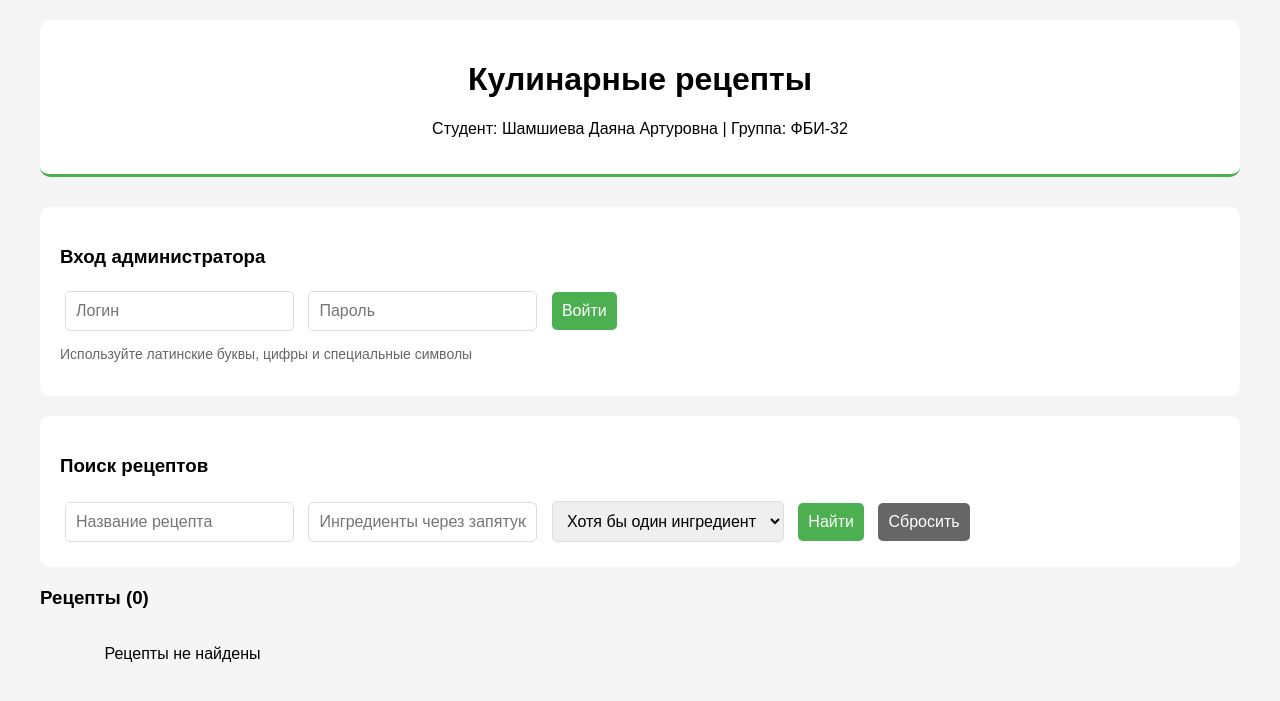
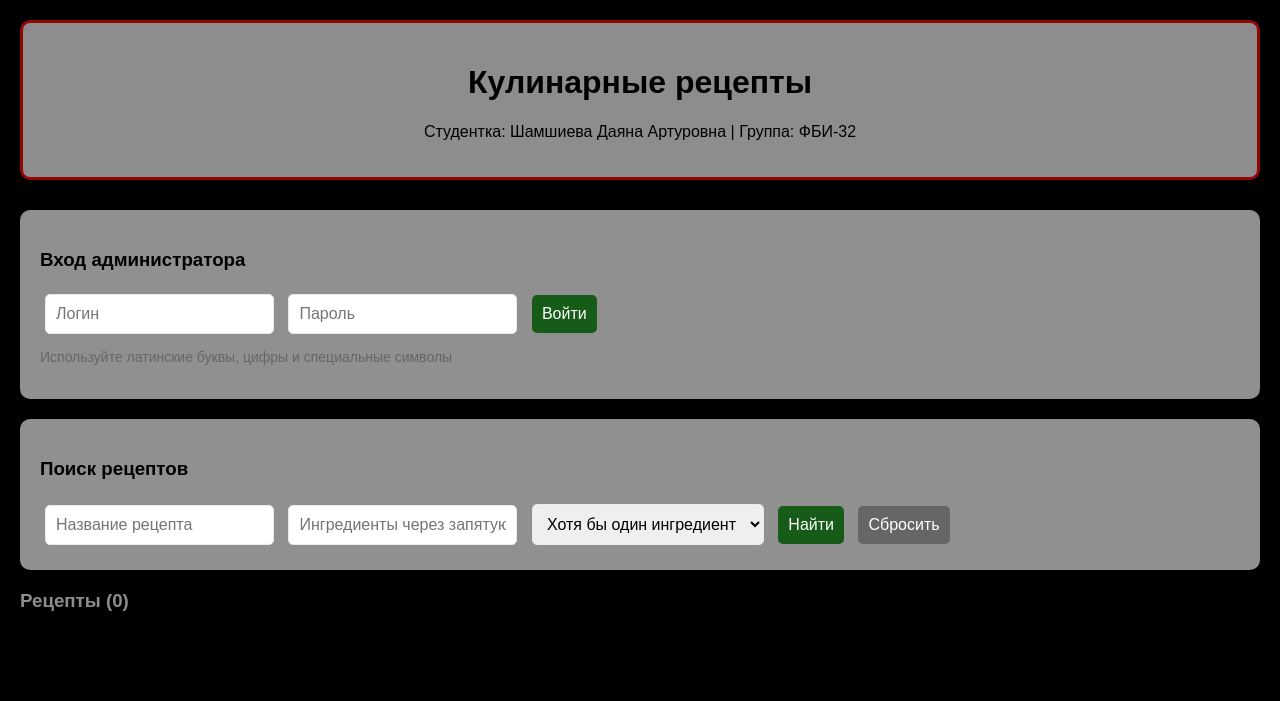
Before and after one commit to grufid/web-back-labs, a Flask app: page /rgz/ in a window 1280 px wide. Shown: the top 701 px of the page. Run offline with Flask 3, Linux system fonts and the light colour scheme; data that the repository does not hold is empty; some libraries are stand-ins or nearby versions.

Commit message:
Стили

```diff
--- a/templates/rgz/index.html
+++ b/templates/rgz/index.html
@@ -5,29 +5,29 @@
     <meta name="viewport" content="width=device-width, initial-scale=1.0">
     <title>Кулинарные рецепты</title>
     <style>
-        body { font-family: Arial, sans-serif; max-width: 1200px; margin: 0 auto; padding: 20px; background: #f5f5f5; }
-        header { text-align: center; margin-bottom: 30px; padding: 20px; background: white; border-radius: 10px; border-bottom: 3px solid #4CAF50; }
-        .section { background: white; padding: 20px; margin-bottom: 20px; border-radius: 10px; }
-        input, select, button { padding: 10px; margin: 5px; border: 1px solid #ddd; border-radius: 5px; font-size: 16px; }
-        button { background: #4CAF50; color: white; border: none; cursor: pointer; }
-        button:hover { background: #45a049; }
-        .recipes { display: grid; grid-template-columns: repeat(auto-fill, minmax(250px, 1fr)); gap: 20px; margin-top: 20px; }
+        body { font-family: Arial, sans-serif; max-width: 100%; margin: 0 auto; padding: 20px; background: #000000; }
+        header { text-align: center; margin-bottom: 30px; padding: 20px; background: rgb(141, 141, 141); border-radius: 10px; border: 3px solid #920606; }
+        .section { background: rgb(144, 144, 144); padding: 20px; margin-bottom: 20px; border-radius: 10px; }
+        input, select, button { padding: 10px; margin: 5px; border: 1px solid #ece9e9; border-radius: 5px; font-size: 16px; }
+        button { background: #165b18; color: white; border: none; cursor: pointer; }
+        button:hover { background: #79e17e; color: black;}
+        .recipes { display: grid; grid-template-columns: repeat(auto-fill, minmax(350px, 1fr)); gap: 20px; margin-top: 20px; }
         .recipe { background: white; border-radius: 10px; overflow: hidden; cursor: pointer; box-shadow: 0 2px 10px rgba(0,0,0,0.1); }
         .recipe:hover { transform: translateY(-5px); }
-        .recipe-image { width: 100%; height: 180px; object-fit: cover; border-bottom: 1px solid #eee; }
+        .recipe-image { width: 100%; height: 250px; object-fit: cover; border-bottom: 1px solid #ffffff; }
         .recipe-content { padding: 15px; }
-        .recipe-title { margin: 0 0 10px 0; font-size: 18px; font-weight: bold; }
-        .modal { display: none; position: fixed; top: 0; left: 0; width: 100%; height: 100%; background: rgba(0,0,0,0.5); z-index: 1000; }
+        .recipe-title { margin: 0 0 10px 0; font-size: 20px; font-weight: bold; }
+        .modal { display: none; position: fixed; top: 0; left: 0; width: 100%; height: 100%; background: rgba(0, 0, 0, 0.5); z-index: 1000; }
         .modal-content { background: white; margin: 50px auto; padding: 25px; max-width: 700px; max-height: 80vh; overflow-y: auto; border-radius: 10px; }
-        .close { float: right; font-size: 28px; cursor: pointer; color: #666; }
-        .error-input { border-color: #f44336 !important; background: #ffebee; }
-        .delete-account-btn { background: #ff9800 !important; margin-left: 10px; }
+        .close { float: right; font-size: 28px; cursor: pointer; color: #767575; }
+        .error-input { border-color: #9a0e04 !important; background: #ffebee; }
+        .delete-account-btn { background: #540707 !important; margin-left: 10px; }
     </style>
 </head>
 <body>
     <header>
         <h1>Кулинарные рецепты</h1>
-        <p>Студент: Шамшиева Даяна Артуровна | Группа: ФБИ-32</p>
+        <p>Студентка: Шамшиева Даяна Артуровна | Группа: ФБИ-32</p>
     </header>
 
     <div class="section" id="auth">
@@ -59,7 +59,7 @@
         <button onclick="resetSearch()" style="background: #666;">Сбросить</button>
     </div>
 
-    <h3>Рецепты (<span id="recipe-count">0</span>)</h3>
+    <h3 style="color:rgb(141, 141, 141)">Рецепты (<span id="recipe-count">0</span>)</h3>
     <div class="recipes" id="recipes-container"></div>
 
     <div class="modal" id="recipe-modal">
@@ -88,7 +88,7 @@
             <h3>Удаление аккаунта</h3>
             <p>Для подтверждения удаления аккаунта введите пароль:</p>
             <input type="password" id="confirm-password" placeholder="Пароль" style="width:100%; margin:10px 0;">
-            <button onclick="deleteAccount()" style="width:100%; background: #f44336;">Подтвердить удаление аккаунта</button>
+            <button onclick="deleteAccount()" style="width:100%; background: #910f06;">Подтвердить удаление аккаунта</button>
             <p style="color: #666; font-size: 14px; margin-top: 10px;">Внимание! Это действие необратимо.</p>
         </div>
     </div>
@@ -226,8 +226,8 @@
                         <p><strong>Ингредиенты:</strong> ${r.ingredients.slice(0,3).join(', ')}${r.ingredients.length>3?'...':''}</p>
                         ${isAdmin ? `
                             <div style="display:flex;gap:10px;margin-top:10px;">
-                                <button onclick="event.stopPropagation();editRecipe(${r.id})" style="background:#2196F3;color:white;border:none;padding:8px;border-radius:5px;">Ред.</button>
-                                <button onclick="event.stopPropagation();deleteRecipe(${r.id})" style="background:#f44336;color:white;border:none;padding:8px;border-radius:5px;">Уд.</button>
+                                <button onclick="event.stopPropagation();editRecipe(${r.id})" style="background:#241561;color:white;border:none;padding:8px;border-radius:5px;">Редактировать</button>
+                                <button onclick="event.stopPropagation();deleteRecipe(${r.id})" style="background:#790604;color:white;border:none;padding:8px;border-radius:5px;">Удалить</button>
                             </div>
                         ` : ''}
                     </div>
```
Also changed, not shown: static/rgz/beshbarmak.jpg (added), static/rgz/turkey_cranberry.jpg (added).
